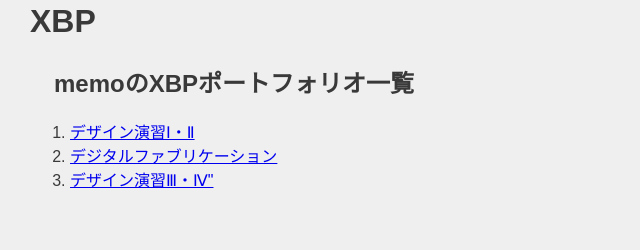
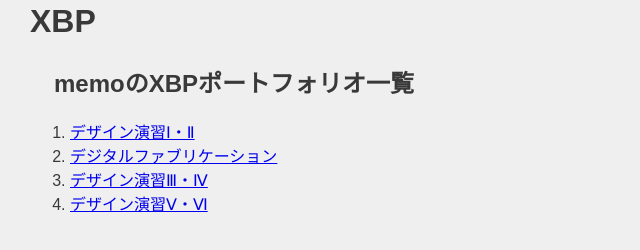
Before and after one commit to memo5874/xbp, a plain HTML site: page index.html in a window 1280 px wide. Shown: the part 100-350 px from the top of the page, without its empty margins (0-640 px from the left). Drawn offline with Linux system fonts and the light colour scheme.

Commit message:
20240922

```diff
--- a/index.html
+++ b/index.html
@@ -16,7 +16,8 @@
         <ol>
             <li><a href="./de12/index.html">デザイン演習Ⅰ・Ⅱ</a></li>
             <li><a href="./digi_fab/index.html">デジタルファブリケーション</a></li>
-            <li><a href="./de34/index.html">デザイン演習Ⅲ・Ⅳ"</a></li>
+            <li><a href="./de34/index.html">デザイン演習Ⅲ・Ⅳ</a></li>
+            <li><a href="./de56/index.html">デザイン演習Ⅴ・Ⅵ</a></li>
         </ol>
 
 
```
